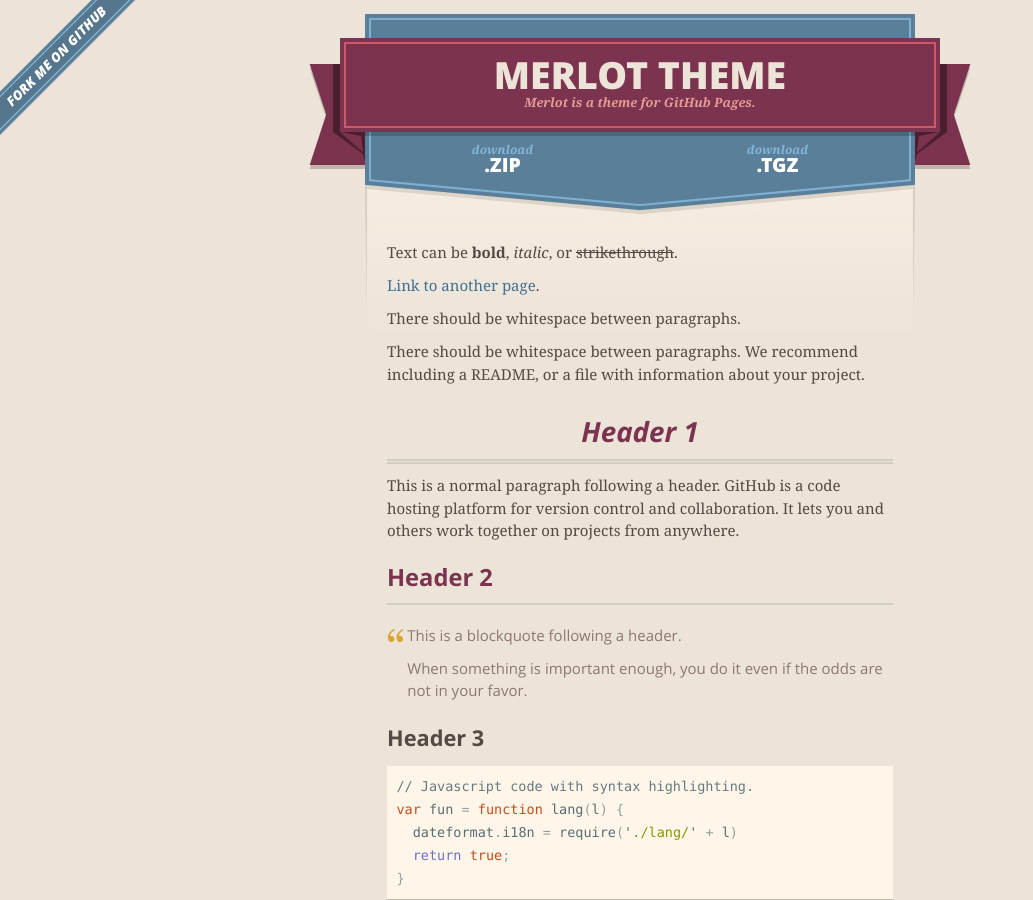
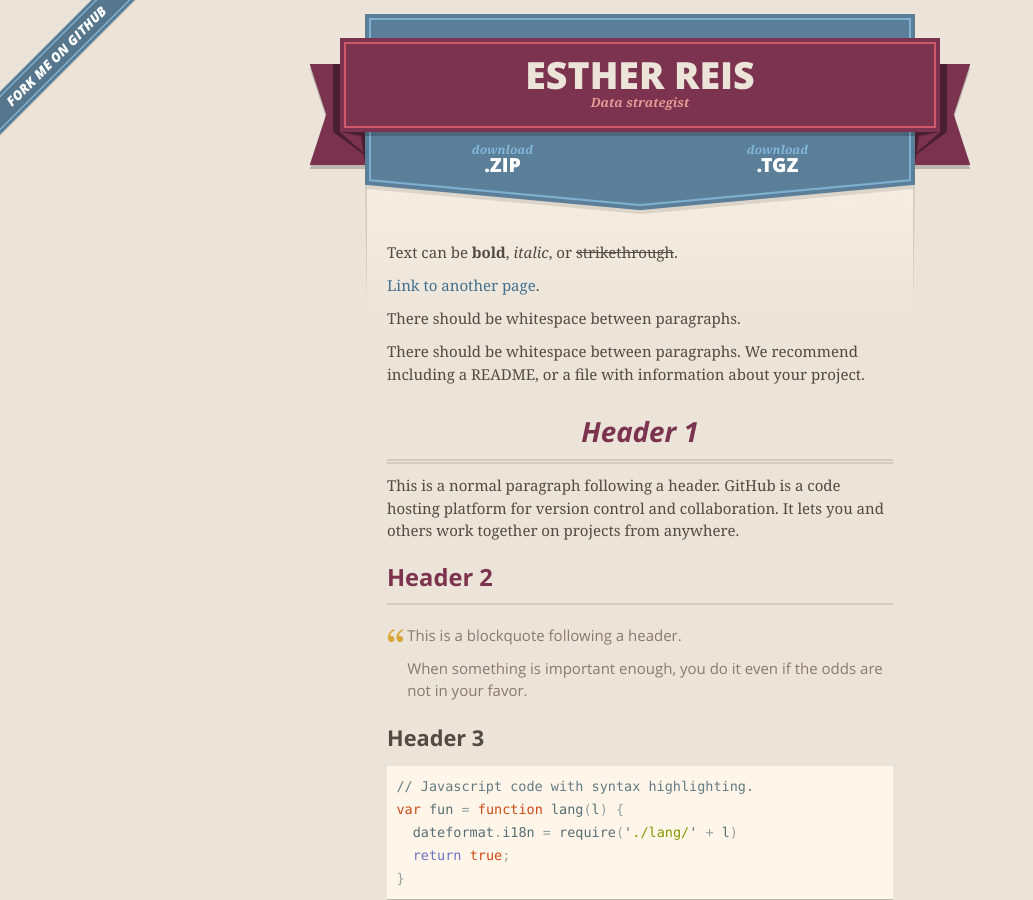
Before and after one commit to esthercamilo/esthercamilo.github.io, a Jekyll site: the page built from index.md, in a window 1280 px wide and 900 px high. Shown: the whole window, without its empty margins (0-1033 px from the left). Built offline with Jekyll 4.4.1, drawn with Linux system fonts in a browser that asks for light colours.

Commit message:
update name

```diff
--- a/_config.yml
+++ b/_config.yml
@@ -1,5 +1,5 @@
-title: Merlot theme
-description: Merlot is a theme for GitHub Pages.
+title: Esther Reis
+description: Data strategist
 show_downloads: true
 google_analytics:
 theme: jekyll-theme-merlot
```
